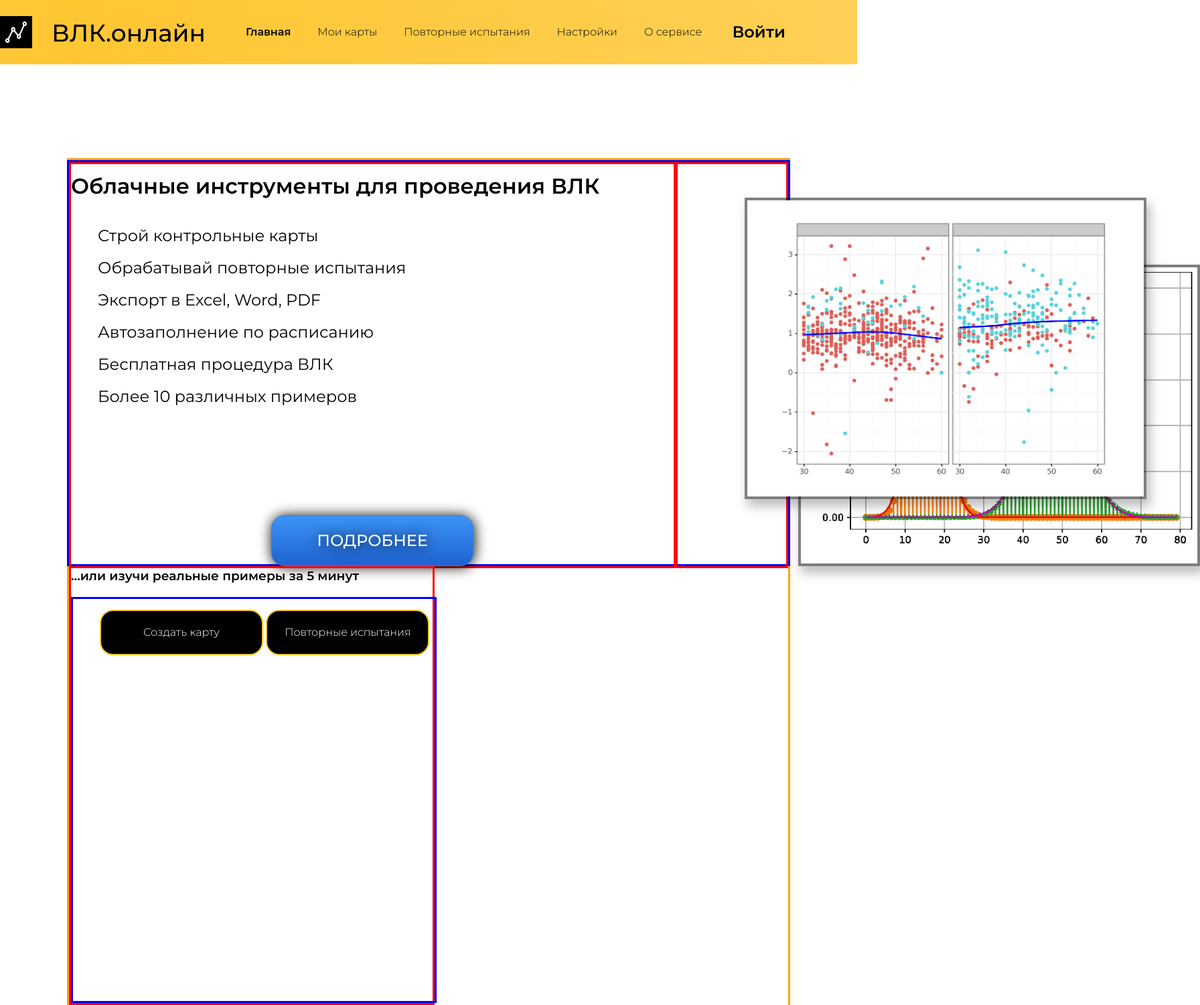
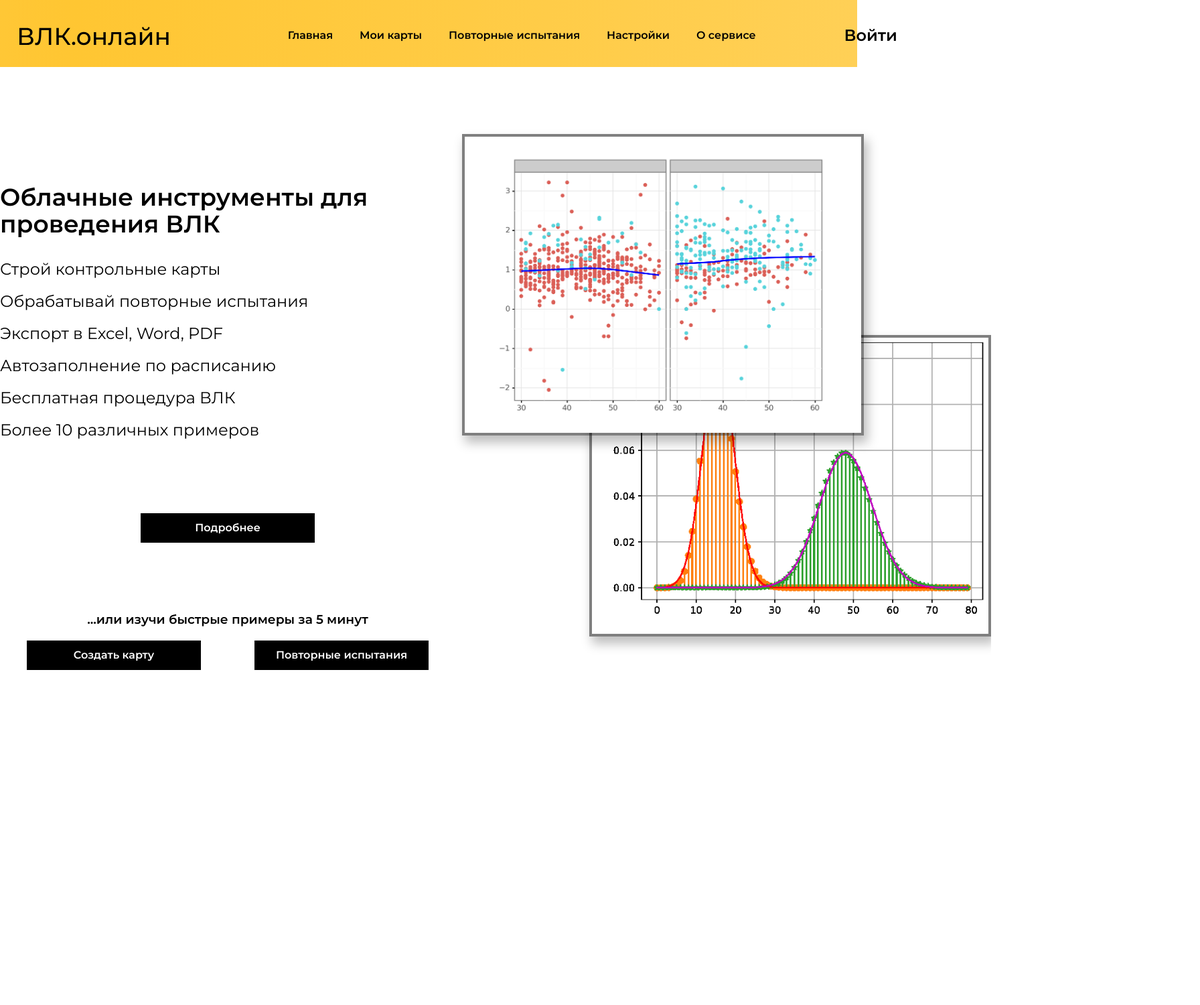
Before and after one commit to akaslivau/vlkLayout, a website built with Parcel: page index.html in a window 1280 px wide. Shown: the top 1500 px of the page at 67% size, 1792 px wide, since content can reach past the window. After the commit the page ends 1000 px from the top, so only its background shows below. Built offline with nearby package versions, Linux system fonts and the light colour scheme.

Commit message:
index layout

```diff
--- a/css/main.css
+++ b/css/main.css
@@ -2,20 +2,19 @@
   margin: 0;
   padding: 0;
   height: 100%;
+}
+
+body {
   box-sizing: border-box;
 
   font-size: 16px;
-
   font-family: 'Montserrat', sans-serif;
   line-height: 24px;
   font-weight: 600;
   color: #000000;
+
   display: flex;
   flex-direction: column;
-}
-
-:root {
-  --main-color:#FFC632;
 }
 
 body > * {
@@ -27,110 +26,132 @@
   color: #000000;
 }
 
-.main-header {
-  right: 0;
-  top: 0;
-  margin-bottom: 40px;
+:root {
+  --main-color: #ffc632;
+  --main-color-two: #FFD977;
 }
 
+/* header */
 
-.main-header .logo {
-  width: 307px;
-  height: 48px;
+.main-header{
+  width: 100%;
+  height: 100px;
+  display: flex;
+  flex-direction: column;
+  justify-content: space-around;
+  align-items: center;
 
-  align-self: center;
-
+  background: radial-gradient(174% 38467.2% at 8.88% -25%, var(--main-color) 0%, var(--main-color-two) 100%);
 }
 
-.main-header .container {
-  width: 100%;
-  background: radial-gradient(174% 38467.2% at 8.88% -25%, var(--main-color) 0%, #FFD977 100%);
+.main-header .container{
+  width: 1400px;
 
   display: flex;
   flex-direction: row;
-  justify-content: space-around;
+  justify-content: space-between;
   align-items: center;
-
-  margin: 0 auto;
-
 }
 
-.main-nav {
-  width: 800px;
+.main-header .frame {
+  height: 70px;      /* Equals maximum image height */
+  width: 318px;
+  white-space: nowrap; /* This is required unless you put the helper span closely near the img */
 
-  vertical-align: center;
-  align-items: center;
+  text-align: center;
+  margin: 1em 0;
+}
+
+.helper {
+  display: inline-block;
+  height: 100%;
+  vertical-align: middle;
+}
+
+.main-header img {
+  vertical-align: middle;
+  max-height: 70px;
+  max-width: 318px;
+}
+
+.main-nav{
+  list-style: none;
 
   display: flex;
-  flex-direction: row;
+  justify-content: space-between;
 }
 
-.main-nav .index-li {
-  font-weight: 700;
-}
-
-.main-nav li {
-  font-family: inherit;
-  font-weight: 300;
-  list-style: none;
-
-  height: 24px;
-  line-height: 24px;
-  padding: 20px;
-}
-
-.login {
-  width: 200px;
+.main-nav-item {
+  display: inline-block;
+  vertical-align: top;
   font-size: 16px;
 }
 
-.main-nav a:hover,
-.main-nav a:focus {
-  background-color: red;
+.nav-item-link,
+.user-menu-link {
+  position: relative;
+  display: block;
+  padding: 25px 20px;
+}
+.nav-item-link:hover{
+  background: var(--main-color-two);
 }
 
-.main {
+/*  main */
+
+.main{
   display: flex;
-  flex-direction: column;
-  margin: 100px 100px 0 100px;
-  justify-content: space-around;
-  align-items: center;
+  flex-direction: row;
+  justify-content: center;
+  align-items: stretch;
   flex-grow: 1;
-
-  border: 3px solid orange;
 }
 
-.main .container {
-  width: 100%;
-  height: 600px;
-
-  display: flex;
-  flex-direction: row;
+.main-info{
+  margin-top: 150px;
+  width: 700px;
   align-items: flex-start;
-  justify-content: space-between;
-
-  border: 3px solid blue;
-}
-
-.main .container .info-section {
-  width: 900px;
-  height: 600px;
+  justify-content: flex-start;
 
   display: flex;
   flex-direction: column;
-  justify-content: flex-start;
-
-  border: 3px solid red;
 }
 
-.main-text-header h1 {
+.main-text-header{
+  word-wrap:break-word;
+
+  display: flex;
+  line-height: 40px;
+
   font-family: inherit;
   font-style: normal;
   font-weight: 600;
-  font-size: 48px;
+  font-size: 36px;
 }
 
-.main-text-feature li {
+.main ul {
+  padding: 0;
+  list-style: none;
+  margin: 0;
+}
+
+.main-fast-examples{
+  margin-top: auto;
+  align-self: center;
+}
+
+.main-fast-example-list{
+  display: flex;
+  flex-direction: row;
+  justify-content: space-between;
+  width:600px;
+  margin: 0;
+  padding: 0;
+  list-style: none;
+  box-sizing: border-box;
+}
+
+.main-text-feature {
   list-style: none;
   font-style: normal;
   font-weight: normal;
@@ -138,128 +159,86 @@
   line-height: 48px;
 }
 
-.button-accent {
-  align-self: center;
-  width: 250px;
-  background: #3D94F6;
-  background-image: -webkit-linear-gradient(top, #3D94F6, #1E62D0);
-  background-image: -moz-linear-gradient(top, #3D94F6, #1E62D0);
-  background-image: -ms-linear-gradient(top, #3D94F6, #1E62D0);
-  background-image: -o-linear-gradient(top, #3D94F6, #1E62D0);
-  background-image: -webkit-gradient(to bottom, #3D94F6, #1E62D0);
-  -webkit-border-radius: 20px;
-  -moz-border-radius: 20px;
-  border-radius: 20px;
-  color: #FFFFFF;
-  font-family: inherit;
-  text-transform: uppercase;
-  font-size: 24px;
-  font-weight: 500;
-  padding: 25px;
-  -webkit-box-shadow: 1px 1px 20px 0 #000000;
-  -moz-box-shadow: 1px 1px 20px 0 #000000;
-  box-shadow: 1px 1px 20px 0 #000000;
-  text-shadow: 1px 1px 20px #000000;
-  border: solid #337FED 1px;
-  text-decoration: none;
-  display: inline-block;
-  cursor: pointer;
-  text-align: center;
+.margin-top-100{
+  margin-top: 100px;
+}
+/*  Main card images  */
+.main-card-images{
+  display: flex;
+  flex-direction: column;
 }
 
-.button-accent:hover {
-  border: solid #337FED 1px;
-  background: #1E62D0;
-  background-image: -webkit-linear-gradient(top, #1E62D0, #3D94F6);
-  background-image: -moz-linear-gradient(top, #1E62D0, #3D94F6);
-  background-image: -ms-linear-gradient(top, #1E62D0, #3D94F6);
-  background-image: -o-linear-gradient(top, #1E62D0, #3D94F6);
-  background-image: -webkit-gradient(to bottom, #1E62D0, #3D94F6);
-  -webkit-border-radius: 20px;
-  -moz-border-radius: 20px;
-  border-radius: 20px;
-  text-decoration: none;
-}
+.main-card{
+  position: relative;
+  width: 600px;
+  height: 450px;
 
-.main .container .cart-images {
-  margin-left: auto;
-  width: 800px;
-  height: 600px;
-  position: relative;
-  flex: 1;
-
-  border: 3px solid red;
-
-}
-
-.main .container .cart-images img{
   border: 4px solid rgba(0, 0, 0, 0.5);
   box-sizing: border-box;
   box-shadow: 5px 10px 15px 1px rgba(0, 0, 0, 0.25);
-  width: 600px;
-  height: 450px;
-  position: absolute;
-
 }
 
-.main-img-1 {
-  top: 50px;
-  left: 100px;
+.mc-pos1{
+  z-index: 1;
+  top: 100px;
+  left: 10px;
 }
 
-.main-img-2 {
-  top: 150px;
-  left: 180px;
+.mc-pos2{
+  top: -50px;
+  z-index: 0;
+  left: 200px;
 }
 
-
-.bottomed {
-  margin-top: auto;
+.center {
+  display: flex;
+  justify-content: center;
+  align-items: center;
+  align-self: center;
 }
 
-.main .quick-card {
-  width: 540px;
-  margin-top: auto;
-  align-self: flex-start;
-  border: 3px solid red;
-
-  display: flex;
-  flex-direction: column;
-  justify-content: space-between;
+/* Buttons */
+.btn-fixed-260px{
+  width: 260px;
 }
 
-.main h3{
-  margin-top: auto;
+btn-right{
+  right: 0;
 }
 
-.quick-card li {
-  list-style: none;
-  display: inline-block;
+btn-left{
+  left: 0;
 }
 
-.quick-card a{
-  width: 200px;
-  -webkit-border-radius: 20px;
-  -moz-border-radius: 20px;
-  border-radius: 20px 20px 20px 20px;
-  color: #FFFFFF;
-  font-family: inherit;
-  font-size: 16px;
-  font-weight: 100;
-  padding: 20px;
-  background-color: #000000;
-  border: solid var(--main-color) 2px;
-  text-decoration: none;
+.btn {
   display: inline-block;
+  vertical-align: top;
+  box-sizing: border-box;
+  padding: 10px 30px;
+  font: inherit;
+  text-align: center;
+  text-transform: inherit;
+  color: rgb(255, 255, 255);
+  background: rgb(0, 0, 0);
+  border: none;
   cursor: pointer;
-  text-align: center;
+}
+.btn:hover {
+  color: rgb(255, 255, 255);
+  background: rgb(102, 61, 21);
+}
+.btn:active {
+  color: rgba(255, 255, 255, 0.3);
+  border: none;
+  outline: none;
 }
 
-.quick-card a:hover {
-  background: #1E62D0;
-  border: solid #FFFFFF 2px;
-  -webkit-border-radius: 20px;
-  -moz-border-radius: 20px;
-  border-radius: 20px;
-  text-decoration: none;
+.btn.disabled,
+.btn:disabled {
+  opacity: 0.5;
+  cursor: default;
 }
+.btn.disabled:hover,
+.btn:disabled:hover {
+  background: rgb(0, 0, 0);
+}
--- a/index.html
+++ b/index.html
@@ -15,26 +15,27 @@
 <body>
 <header class="main-header">
   <div class="container">
-    <div class="logo">
+    <div class="frame">
+      <span class="helper"></span>
       <a href="/">
         <img src="img\icons\logo.svg" alt="Логотип"/>
       </a>
     </div>
     <ul class="main-nav">
-      <li class="index-li"><a href="index.html">Главная</a></li>
-      <li><a href="index.html">Мои карты</a></li>
-      <li><a href="index.html">Повторные испытания</a></li>
-      <li><a href="index.html">Настройки</a></li>
-      <li><a href="index.html">О сервисе</a></li>
+      <li class="main-nav-item"><a class="nav-item-link" href="index.html">Главная</a></li>
+      <li class="main-nav-item"><a class="nav-item-link" href="index.html">Мои карты</a></li>
+      <li class="main-nav-item"><a class="nav-item-link" href="index.html">Повторные испытания</a></li>
+      <li class="main-nav-item"><a class="nav-item-link" href="index.html">Настройки</a></li>
+      <li class="main-nav-item"><a class="nav-item-link" href="index.html">О сервисе</a></li>
     </ul>
     <div class="login">
       <h2><a href="login.html">Войти</a></h2>
+      <!--    </div>-->
     </div>
 </header>
 
 <main class="main">
-  <div class="container">
-    <section class="info-section">
+  <section class="main-info">
     <h1 class="main-text-header">Облачные инструменты для проведения ВЛК</h1>
     <ul class="main-text-feature">
       <li>Строй контрольные карты</li>
@@ -44,23 +45,25 @@
       <li>Бесплатная процедура ВЛК</li>
       <li>Более 10 различных примеров</li>
     </ul>
-      <a class="button-accent bottomed" href="../details.html">Подробнее</a>
-    </section>
-    <section class="cart-images">
-      <img class="main-img-2" src="img\cart2.png" alt="Контрольная карта ВЛК №2">
-      <img class="main-img-1" src="img\cart1.png" alt="Контрольная карта ВЛК №1">
-    </section>
+    <div class="center  margin-top-100">
+      <button class="btn  btn-fixed-260px" type="button">Подробнее</button>
     </div>
 
-  <div class="quick-card">
-    <h3>...или изучи реальные примеры за 5 минут</h3>
-    <div class="container">
-      <ul>
-        <li><a href="index.html">Создать карту</a></li>
-        <li><a href="index.html">Повторные испытания</a></li>
+    <div class="main-fast-examples">
+      <div class="center">
+        <h3>...или изучи быстрые примеры за 5 минут</h3>
+      </div>
+      <ul class="main-fast-example-list">
+        <li><a class="btn  btn-fixed-260px btn-left" href="index.html">Создать карту</a></li>
+        <li><a class="btn  btn-fixed-260px btn-right" href="index.html">Повторные испытания</a></li>
       </ul>
     </div>
-  </div>
+  </section>
+
+  <section class="main-card-images">
+    <img class="main-card  mc-pos1" src="img\cart1.png" alt="Контрольная карта ВЛК №1">
+    <img class="main-card  mc-pos2" src="img\cart2.png" alt="Контрольная карта ВЛК №2">
+  </section>
 </main>
 </body>
 </html>
```
Lines whose indentation alone changed are shown as unchanged.
